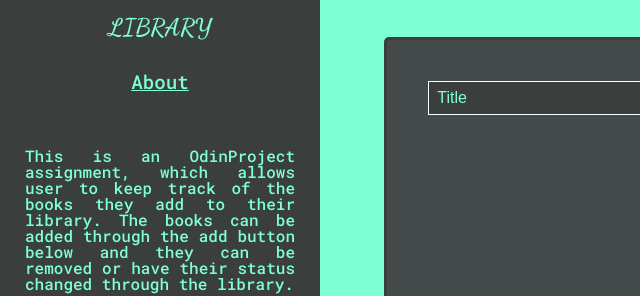
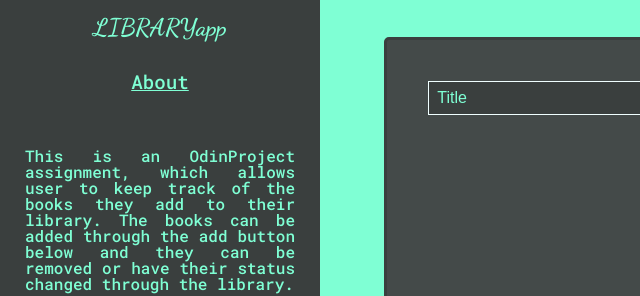
Before and after one commit to Yavuz1997/library, a plain HTML site: page index.html in a window 1280 px wide. Shown: the top 296 px of the page, 0-640 px from the left. Drawn offline with Linux system fonts and the light colour scheme.

Commit message:
changed title

```diff
--- a/index.html
+++ b/index.html
@@ -41,7 +41,7 @@
             </div>
         </div>
         <div id="addmenu">
-            <h1>LIBRARY</h1>
+            <h1>LIBRARYapp</h1>
             <h2>About</h2>
             <p>This is an OdinProject assignment, which allows user to keep track
                 of the books they add to their library. The books can be added through the add button below and
```
